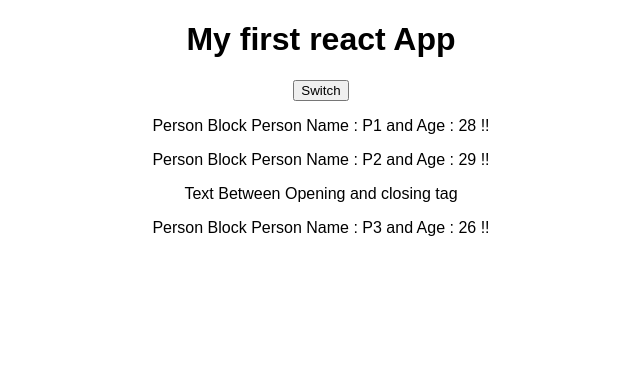
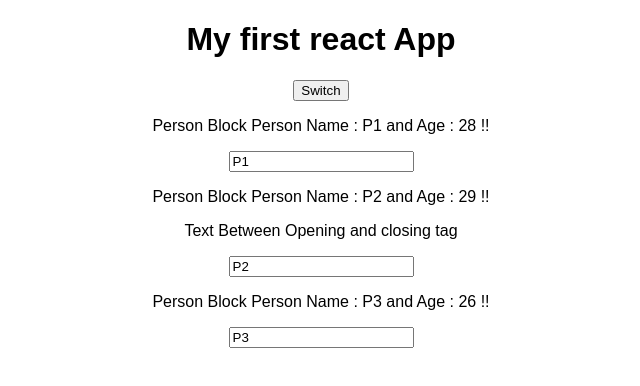
Before and after one commit to vikasgourishetty/firstreactvikas, a React (Create React App) app: page / in a window 1280 px wide. Shown: the top 386 px of the page, without its empty margins (319-959 px from the left). Built offline with nearby package versions, Linux system fonts and the light colour scheme.

Commit message:
dd new code. 2 way binding.

```diff
--- a/src/App.js
+++ b/src/App.js
@@ -18,9 +18,18 @@ class App extends Component {
     this.setState({persons : [
                               {name: newName, age: 28},
                               {name: 'P2', age: 29},
-                              {name: 'P3', age: 27}
+                              {name: 'P3', age: 26}
                              ]
                   });
+  }
+
+  nameChangeHandler = (event) => {
+    this.setState({persons : [
+                              {name: 'P1', age: 28},
+                              {name: event.target.value, age: 29},
+                              {name: 'P3', age: 26}
+                            ]
+                });
   }
 
   render() {
@@ -32,7 +41,8 @@ class App extends Component {
                 age={this.state.persons[0].age}/>
         <Person name={this.state.persons[1].name}
                  age={this.state.persons[1].age}
-                 click={this.switchNameHandler.bind(this,'Person 1')}> Text Between Opening and closing tag </Person>
+                 click={this.switchNameHandler.bind(this,'Person 1')}
+                 change={this.nameChangeHandler}> Text Between Opening and closing tag </Person>
         <Person name={this.state.persons[2].name}
                  age={this.state.persons[2].age}/>
       </div>
--- a/src/Person/Person.js
+++ b/src/Person/Person.js
@@ -5,6 +5,7 @@ return (
     <div>
         <p onClick={props.click}> Person Block Person Name : {props.name} and Age : {props.age} !! </p>
         <p>{props.children}</p>
+        <input type="text" onChange={props.change} value={props.name}/>
     </div>
     );
 };
```
